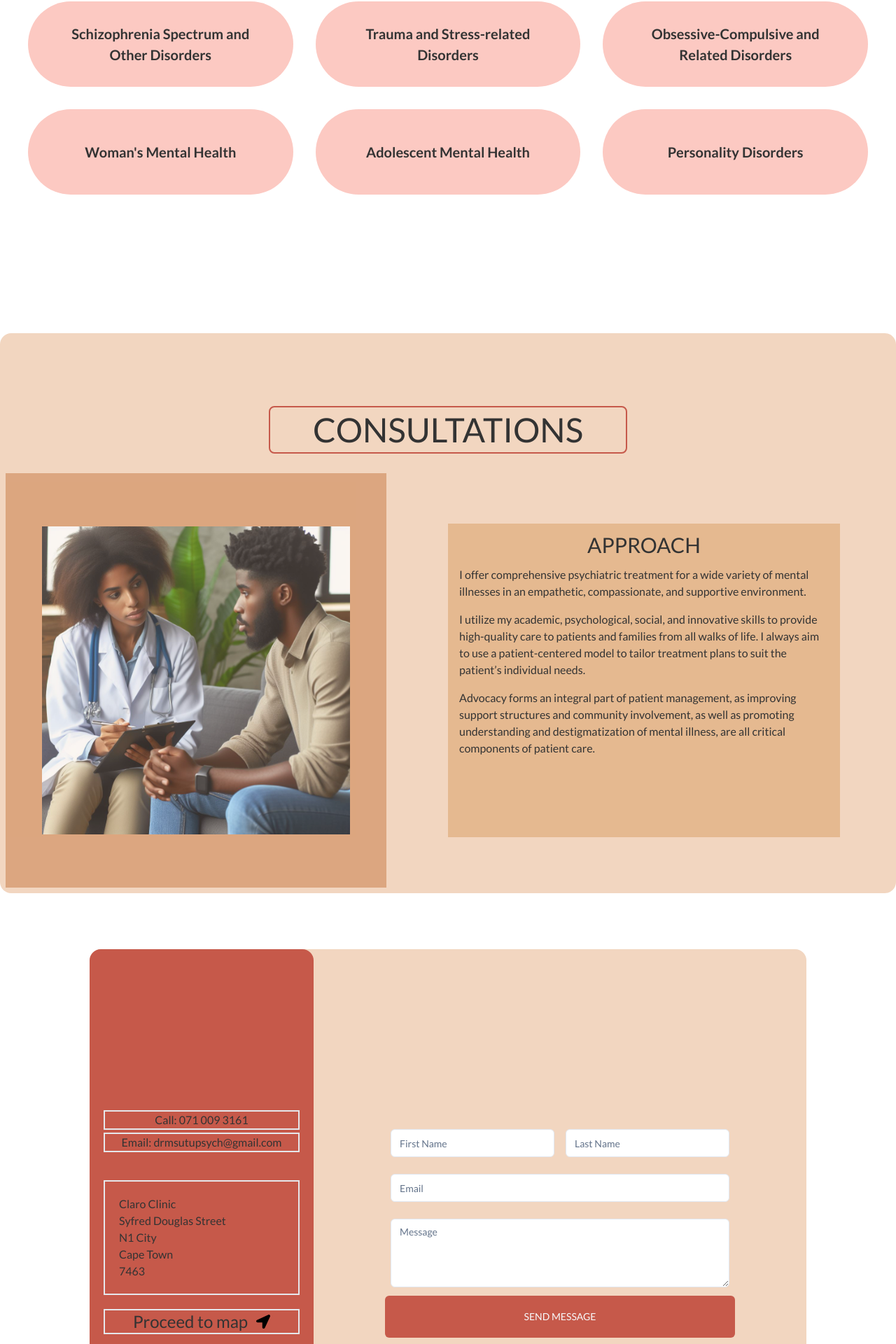
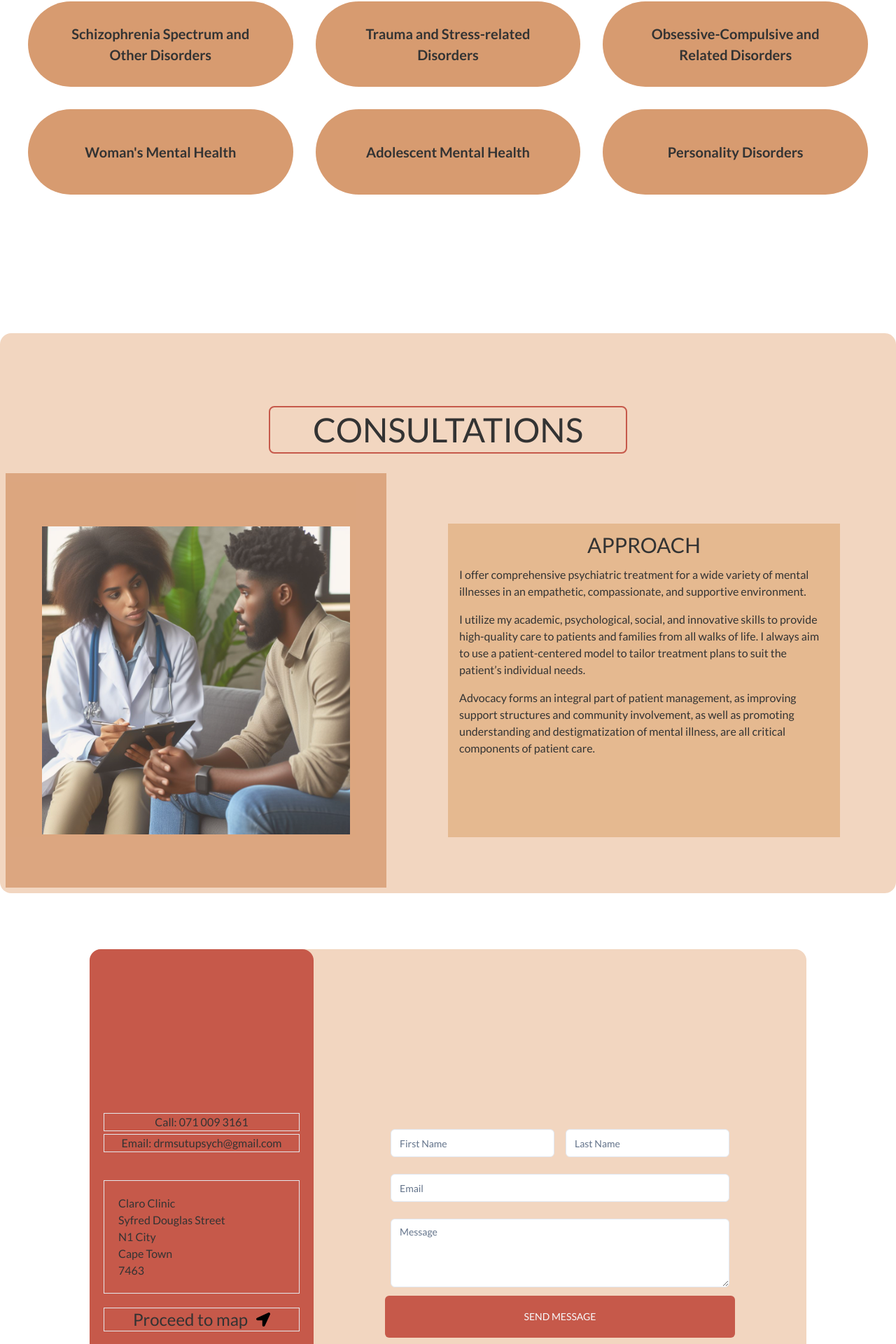
Before and after one commit to DuncanMoyo/drsinovuyomsutu, a Next.js app: page / in a window 1280 px wide. Shown: the part 1345-3265 px from the top of the page at 70% size. Built offline with nearby package versions, Linux system fonts and the light colour scheme.

Commit message:
switched the colors of the service card

```diff
--- a/components/shared/ContactMe.tsx
+++ b/components/shared/ContactMe.tsx
@@ -84,7 +84,7 @@ const ContactMe = ({ message }: Props) => {
               textShadow: "0px 0px 8px rgb(255, 255, 255)",
               boxShadow: "0px 0px 8px rgb(255, 255, 255)",
             }}
-            className=" border-2 text-center text-darkBrown"
+            className=" border text-center text-darkBrown"
             href="tel:0710093161"
           >
             Call: 071 009 3161
@@ -96,7 +96,7 @@ const ContactMe = ({ message }: Props) => {
               textShadow: "0px 0px 8px rgb(255, 255, 255)",
               boxShadow: "0px 0px 8px rgb(255, 255, 255)",
             }}
-            className=" mt-1 border-2 text-center text-darkBrown"
+            className=" mt-1 border text-center text-darkBrown"
           >
             Email: drmsutupsych@gmail.com
           </motion.a>
@@ -110,7 +110,7 @@ const ContactMe = ({ message }: Props) => {
           href="https://maps.app.goo.gl/Cp3WwSUiyMjdM2ef9"
           target="_blank"
           rel="noopener noreferrer"
-          className="p-5 mx-5 border-2"
+          className="p-5 mx-5 border"
         >
           <p className="text-darkBrown">Claro Clinic</p>
           <p className="text-darkBrown">Syfred Douglas Street </p>
@@ -133,7 +133,7 @@ const ContactMe = ({ message }: Props) => {
             href="https://maps.app.goo.gl/Cp3WwSUiyMjdM2ef9"
             target="_blank"
             rel="noopener noreferrer"
-            className="flex w-full items-center justify-center cursor-pointer border-2"
+            className="flex w-full items-center justify-center cursor-pointer border"
           >
             <p className="mr-3 text-2xl text-darkBrown">Proceed to map</p>
             <Icon name="location" />
--- a/components/shared/Services.tsx
+++ b/components/shared/Services.tsx
@@ -9,10 +9,10 @@ type ServiceCardProps = {
   condition: string;
 };
 
-const ServiceCard = ({ index, condition }: ServiceCardProps) => {
+const ServiceCard = ({ condition }: ServiceCardProps) => {
   return (
-    <Tilt className="xs:w-[250px] w-full h-full bg-darkCoral rounded-full cursor-pointer mx-auto">
-      <motion.div className="w-full green-pink-gradient p-[1px] rounded-[20px] shadow-card">
+    <Tilt className="xs:w-[250px] w-full h-full bg-desertSun rounded-full cursor-pointer mx-auto">
+      <motion.div className="w-full p-[1px] rounded-[20px]">
         <div
           // @ts-ignore
           options={{
```
